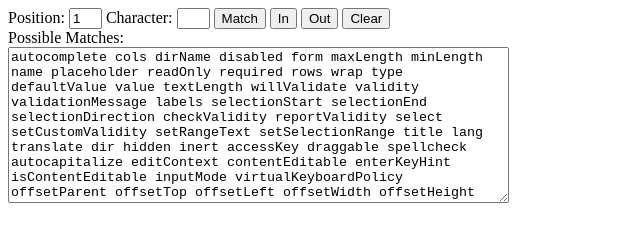
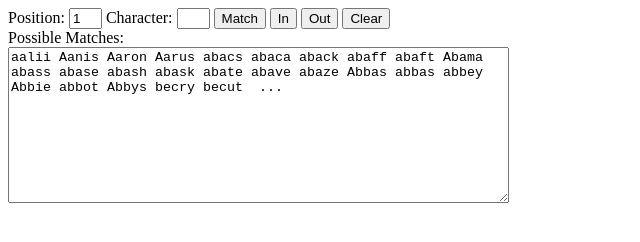
Before and after one commit to bodonovan/wordle_cheat_js, a website: page index.html in a window 1280 px wide. Shown: the whole page, without its empty margins (0-640 px from the left). Drawn offline with Linux system fonts and the light colour scheme.

Commit message:
display mossible matches working

```diff
--- a/index.html
+++ b/index.html
@@ -6,44 +6,6 @@
 
         <title>Hello World Simple App</title>
 
-<script>
-    // alert('loading dictionary');
-
-    const dict = [
-	'aalii',
-	'Aaron',
-	'abaca',
-	'aback',
-	'abaff',
-	'abaft',
-    'Aucan',
-	'audio',
-	'audit',
-	'Aueto',
-	'auges',
-	'augen',
-	'auger',
-	'Baume',
-	'bauns',
-	'bauno',
-	'Baure',
-	'bauta',
-	'bavin',
-	'bawds',
-    'xxx',
-    ]
-
-    // alert('loaded dictionary');
-    console.log('dictionary contains '+dict.length+' entries');
-
-    function write_possible() {
-        console.log('Writing possible matches');
-        return;
-    }
-
-    write_possible();
-
-</script>
     </head>
     <body>
         <div>
@@ -70,15 +32,108 @@
 
         const WORDS_PER_LINE = 5
         const MAX_WORDS = 25
+    // alert('loading dictionary');
+
+    //const dict = new Set(['aalii', 'Aaron', 'auger', 'Baume', 'bawds', 'xxx'])
+	const dict = new Set([
+	'aalii',
+	'Aanis',
+	'Aaron',
+	'Aarus',
+	'abacs',
+	'abaca',
+	'aback',
+	'abaff',
+	'abaft',
+	'Abama',
+	'abass',
+	'abase',
+	'abash',
+	'abask',
+	'abate',
+	'abave',
+	'abaze',
+	'Abbas',
+	'abbas',
+	'abbey',
+	'Abbie',
+	'abbot',
+	'Abbys',
+    'becry',
+	'becut',
+	'bedad',
+	'beday',
+	'bedel',
+	'beden',
+	'bedew',
+	'bedim',
+	'bedin',
+	'bedip',
+	'bedog',
+	'bedot',
+	'bedub',
+	'bedur',
+	'bedye',
+	'beech',
+	'beefs',
+	'beefy',
+	'clays',
+	'clead',
+	'cleam',
+	'clean',
+	'clear',
+	'cleat',
+	'cleck',
+	'cleds',
+	'clees',
+	'cleek',
+	'clefs',
+	'cleft',
+	'clegs',
+	'Clems',
+	'clems',
+	'cleps',
+	'clerk',
+	'cleve',
+	'clews',
+	'click',
+	'Cliff',
+	'cliff',
+	'clift',
+	'clima',
+	'climb',
+	'clime',
+	'cline',
+	'cling',
+
+    ])
+
+    // alert('loaded dictionary');
+    console.log('dictionary contains '+dict.length+' entries');
+
+    active_dict = dict;
+
+    function write_possible() {
+        console.log('Writing possible matches');
+        return;
+    }
+
+    write_possible();
 
         function display_possible() {
             let text = "";
 
-            for (let word in possible_matches) {
+            wc = 0
+            for (const word of active_dict) {
+                wc += 1;
+                if (wc>MAX_WORDS) {
+                    console.log ('reached word limit');
+                    text += " ...";
+                    break;
+                }
                 console.log("Adding word :"+word);
                 text += word;
                 text += " "
-
             }
 
             document.getElementById("possible_matches").innerHTML = text;
@@ -86,7 +141,7 @@
         }
 
         function clear_guess() {
-            var possible_matches = dict;
+            var active_dict = dict;
             display_possible();
         }
 
```
